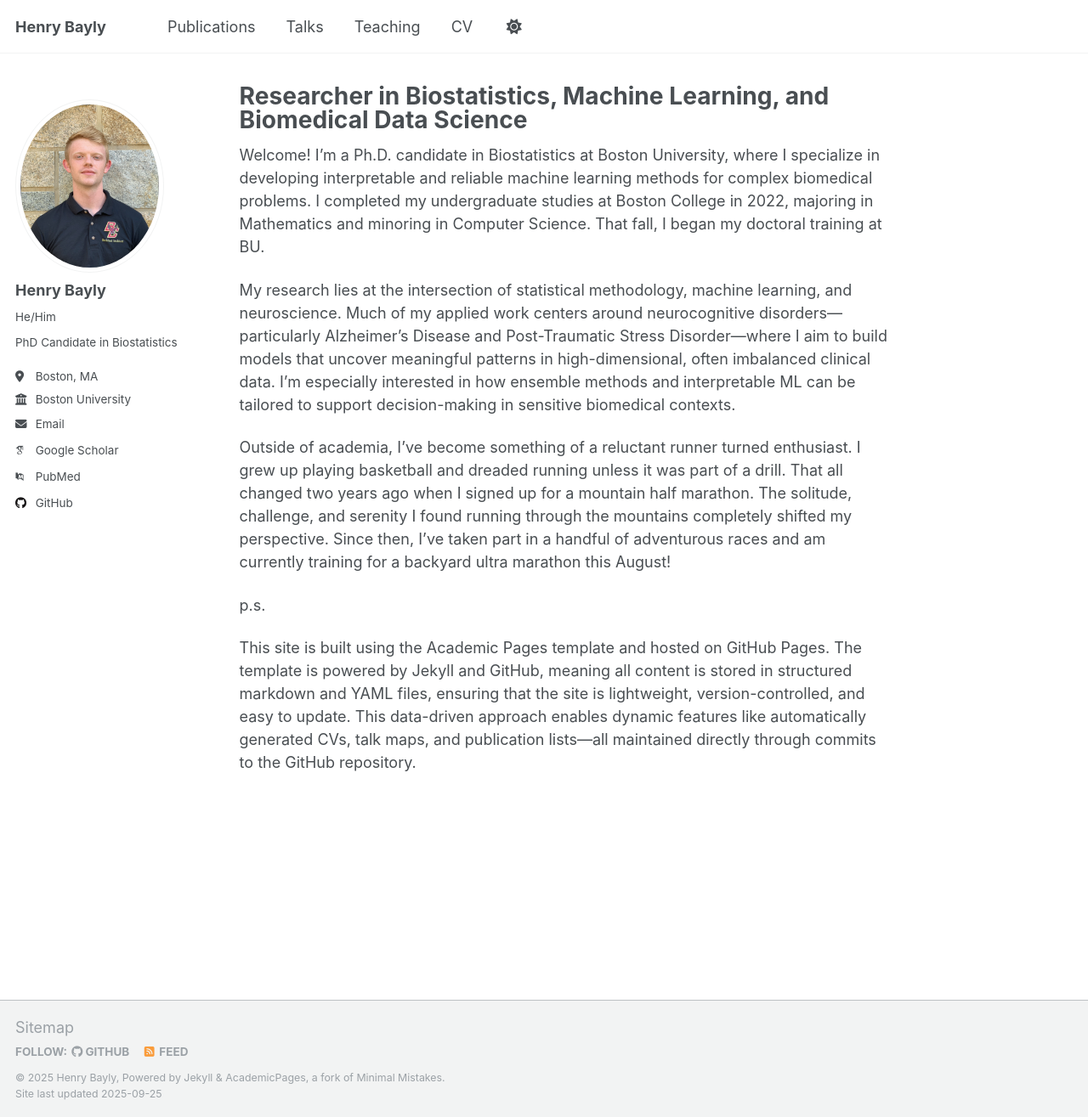
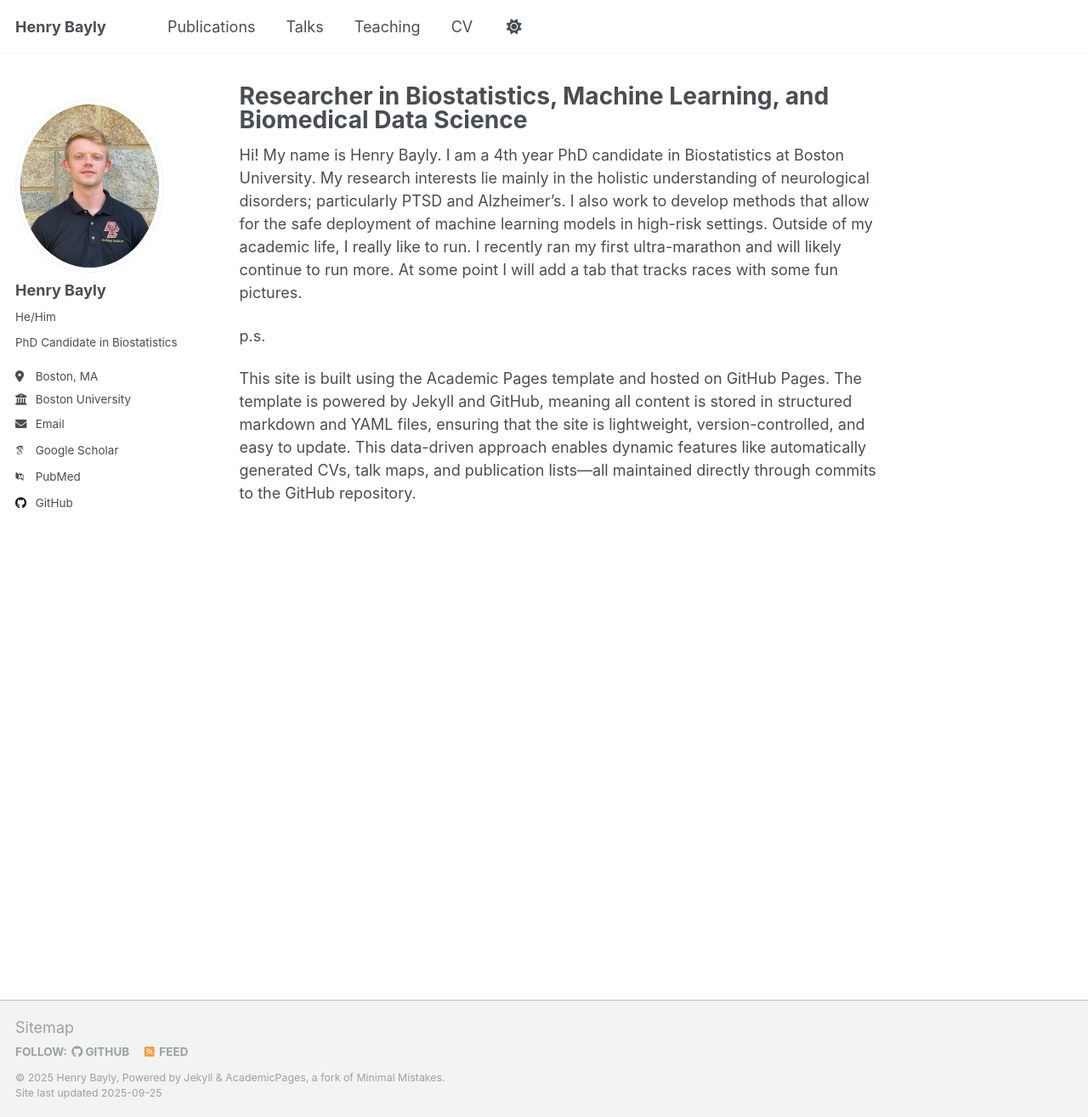
Before and after one commit to Henry-Bayly/HenryBayly.github.io, a Jekyll site: the page built from _pages/about.md, in a window 1280 px wide and 1315 px high. Shown: the whole window at 85% size. Built offline with Jekyll 4.4.1, drawn with Linux system fonts in a browser that asks for light colours; some web fonts are replaced.

Commit message:
Update about.md

```diff
--- a/_pages/about.md
+++ b/_pages/about.md
@@ -7,11 +7,7 @@ redirect_from:
   - /about.html
 ---
 
-Welcome! I'm a Ph.D. candidate in Biostatistics at Boston University, where I specialize in developing interpretable and reliable machine learning methods for complex biomedical problems. I completed my undergraduate studies at Boston College in 2022, majoring in Mathematics and minoring in Computer Science. That fall, I began my doctoral training at BU.
-
-My research lies at the intersection of statistical methodology, machine learning, and neuroscience. Much of my applied work centers around neurocognitive disorders—particularly Alzheimer’s Disease and Post-Traumatic Stress Disorder—where I aim to build models that uncover meaningful patterns in high-dimensional, often imbalanced clinical data. I’m especially interested in how ensemble methods and interpretable ML can be tailored to support decision-making in sensitive biomedical contexts.
-
-Outside of academia, I’ve become something of a reluctant runner turned enthusiast. I grew up playing basketball and dreaded running unless it was part of a drill. That all changed two years ago when I signed up for a mountain half marathon. The solitude, challenge, and serenity I found running through the mountains completely shifted my perspective. Since then, I’ve taken part in a handful of adventurous races and am currently training for a backyard ultra marathon this August!
+Hi! My name is Henry Bayly. I am a 4th year PhD candidate in Biostatistics at Boston University. My research interests lie mainly in the holistic understanding of neurological disorders; particularly PTSD and Alzheimer's. I also work to develop methods that allow for the safe deployment of machine learning models in high-risk settings. Outside of my academic life, I really like to run. I recently ran my first ultra-marathon and will likely continue to run more. At some point I will add a tab that tracks races with some fun pictures.
 
 p.s.
 
```
